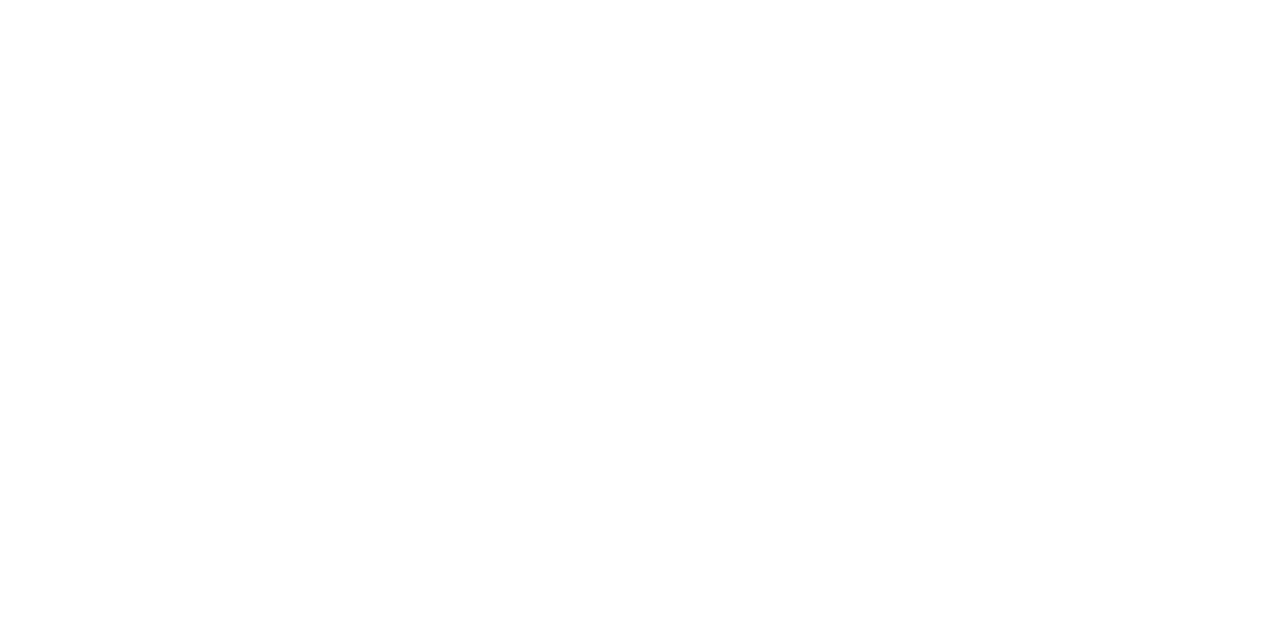
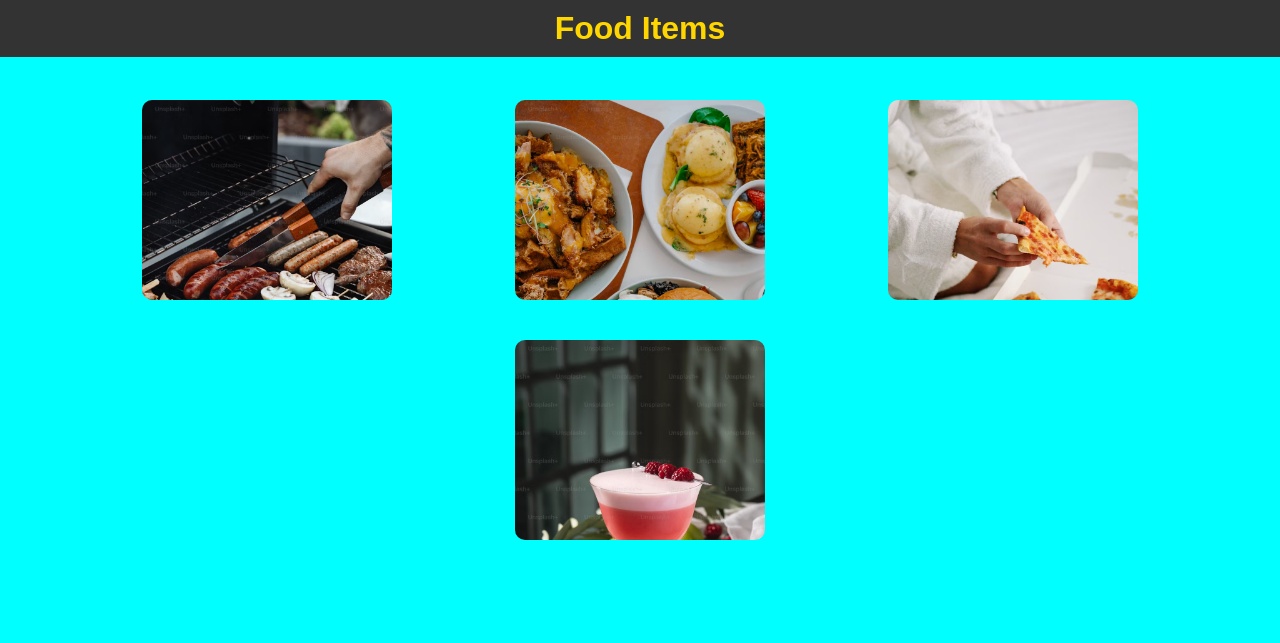
Before and after one commit to tilzz25/flexbox-assignment, a plain HTML site: page index.html in a window 1280 px wide. Drawn offline with Linux system fonts and the light colour scheme.

Commit message:
add class child

```diff
--- a/index.css
+++ b/index.css
@@ -0,0 +1,55 @@
+
+* {
+    margin: 0;
+    padding: 0;
+    box-sizing: border-box;
+}
+
+body {
+    font-family: Arial, sans-serif;
+    display: flex;
+    justify-content: center;
+    align-items: center;
+    background-color: aqua;
+}
+
+.container {
+    display: flex;
+    flex-wrap: wrap;
+    justify-content: space-around;
+    align-items: center;
+    gap: 40px;
+    padding: 100px;
+}
+
+.nav{
+    display: flex;
+  justify-content: center;
+  background-color: #333;
+  padding: 10px 20px;
+  position: fixed;
+  width: 100%;
+  top: 0;
+  color: gold;
+}
+
+
+.child {
+    height: 200px;
+    width: 250px;
+    text-align: center;
+    border-radius: 10px;
+    background-size:cover;
+}
+
+.child:hover {
+    transform: translateY(-5px);
+    box-shadow: 0 8px 15px rgba(0, 0, 0, 0.2);
+}
+
+
+@media (max-width: 600px) {
+    .child {
+        flex: 1 1 100%;
+    }
+}
--- a/index.html
+++ b/index.html
@@ -6,3 +6,15 @@
     <title>Flexbox Layout</title>
     <link rel="stylesheet" href="index.css">
 </head>
+<body>
+    <div class="nav">
+        <h1>Food Items</h1>
+    </div>
+    <div class="container">
+        <div class="child" style="background-image: url(image\ 1.avif);"></div>
+        <div class="child" style="background-image: url(image\ 2.avif);"></div>
+        <div class="child" style="background-image: url(image\ 3.avif);"></div>
+        <div class="child" style="background-image: url(image\ 4.avif);"></div>
+    </div>
+</body>
+</html>
```
Also changed, not shown: image 1.avif (added), image 2.avif (added), image 3.avif (added), image 4.avif (added).
